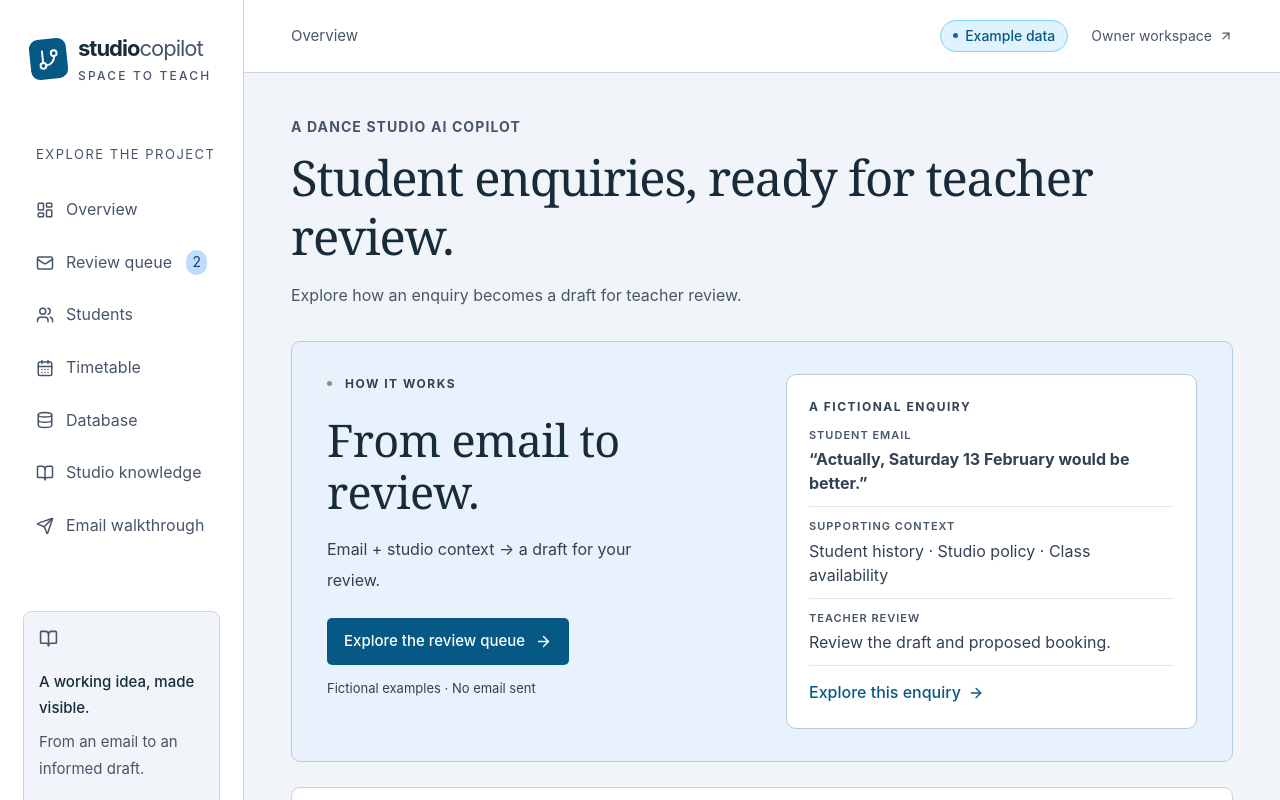
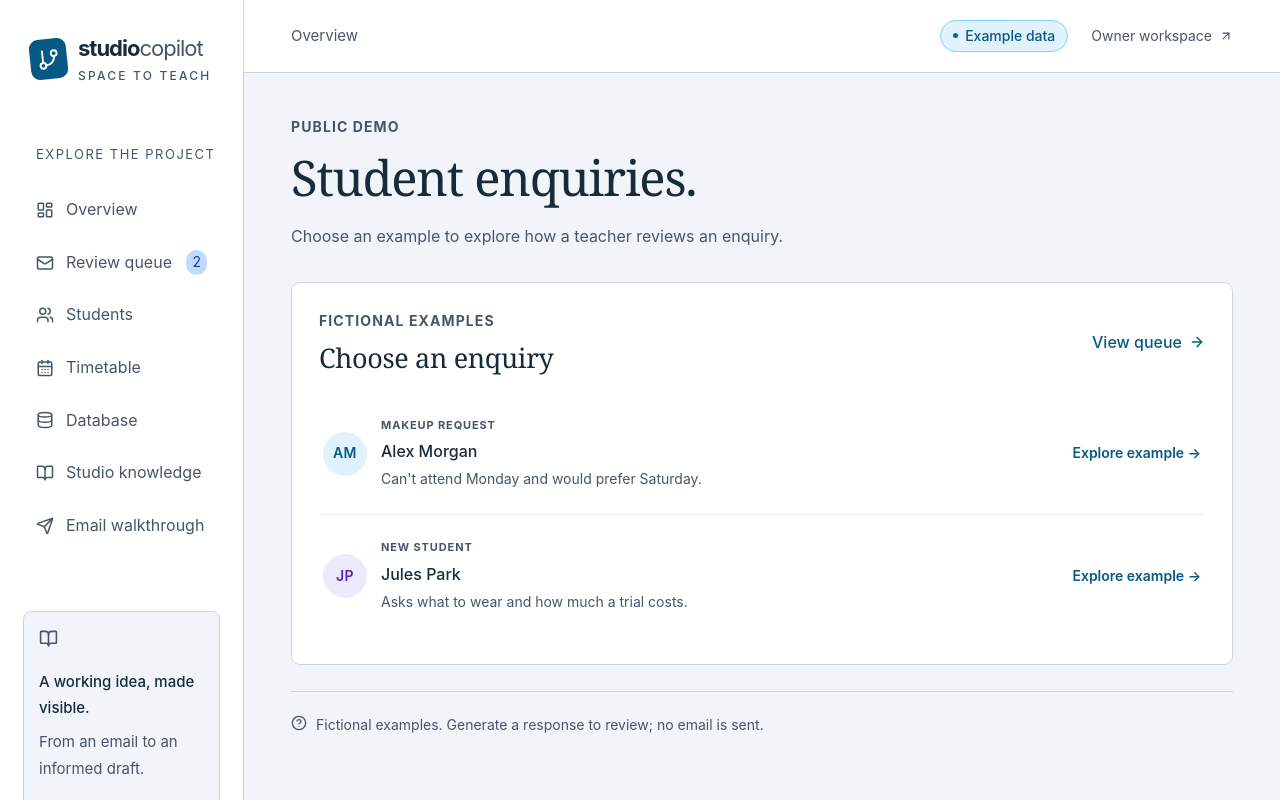
Before and after one commit to manjunjiangclara-cmyk/dance-studio-agent, a React (Vite) app in the folder frontend/: page / in a window 1280 px wide. Shown: the top 800 px of the page. Built offline with nearby package versions, Linux system fonts and the light colour scheme; a web font is replaced by a local one.

Commit message:
Make public homepage an enquiry dashboard

```diff
--- a/frontend/src/App.tsx
+++ b/frontend/src/App.tsx
@@ -589,47 +589,59 @@ function Overview() {
     ]);
     return { runs, students, pending };
   }, [workspace]);
+  if (!workspace) {
     return (
       <>
-      <PageHeader
-        eyebrow={workspace ? "AT A GLANCE" : "A DANCE STUDIO AI COPILOT"}
-        title={
-          workspace
-            ? "Your studio, in view."
-            : "Student enquiries, ready for teacher review."
-        }
-      >
-        {workspace
-          ? "Review enquiries with the conversation and studio context beside you."
-          : "Explore how an enquiry becomes a draft for teacher review."}
+        <PageHeader eyebrow="PUBLIC DEMO" title="Student enquiries.">
+          Choose an example to explore how a teacher reviews an enquiry.
+        </PageHeader>
+        <section
+          className="panel overview-enquiries"
+          aria-labelledby="overview-enquiries-title"
+        >
+          <div className="section-heading">
+            <div>
+              <div className="eyebrow">FICTIONAL EXAMPLES</div>
+              <h2 id="overview-enquiries-title">Choose an enquiry</h2>
+            </div>
+            <Link className="inline-link" to={`${base}/reviews`}>
+              View queue <ArrowRight size={16} />
+            </Link>
+          </div>
+          <LiveReviewCases dashboard />
+        </section>
+        <div className="example-footnote">
+          <CircleHelp size={16} />
+          <p>
+            Fictional examples. Generate a response to review; no email is sent.
+          </p>
+        </div>
+      </>
+    );
+  }
+  return (
+    <>
+      <PageHeader eyebrow="AT A GLANCE" title="Your studio, in view.">
+        Review enquiries with the conversation and studio context beside you.
       </PageHeader>
       <section className="hero panel">
         <div className="hero-copy">
           <div className="eyebrow">
             <span className="availability-dot" />
-            {workspace ? "READY FOR HUMAN REVIEW" : "HOW IT WORKS"}
-          </div>
-          <h2>
-            {workspace
-              ? "Every email has a story behind it."
-              : "From email to review."}
-          </h2>
+            READY FOR HUMAN REVIEW
+          </div>
+          <h2>Every email has a story behind it.</h2>
           <p>
-            {workspace
-              ? "The copilot connects the conversation, student history, and class timetable to prepare a draft for a teacher to review."
-              : "Email + studio context → a draft for your review."}
+            The copilot connects the conversation, student history, and class
+            timetable to prepare a draft for a teacher to review.
           </p>
           <Link className="button primary" to={`${base}/reviews`}>
-            {workspace ? "Open review queue" : "Explore the review queue"}
-            <ArrowRight size={17} />
+            Open review queue <ArrowRight size={17} />
           </Link>
           <span className="hero-caption">
-            {workspace
-              ? "Approval books a proposed session and saves the response."
-              : "Fictional examples · No email sent"}
-          </span>
-        </div>
-        {workspace ? (
+            Approval books a proposed session and saves the response.
+          </span>
+        </div>
         <div
           className="hero-visual"
           aria-label="An email becomes a contextual draft for teacher review"
@@ -678,28 +690,7 @@ function Overview() {
             Assist the judgement. Keep the human.
           </div>
         </div>
-        ) : (
-          <div className="case-preview" aria-label="Example enquiry preview">
-            <span className="eyebrow">A FICTIONAL ENQUIRY</span>
-            <div className="case-preview-step">
-              <small>STUDENT EMAIL</small>
-              <strong>“Actually, Saturday 13 February would be better.”</strong>
-            </div>
-            <div className="case-preview-step">
-              <small>SUPPORTING CONTEXT</small>
-              <span>Student history · Studio policy · Class availability</span>
-            </div>
-            <div className="case-preview-step">
-              <small>TEACHER REVIEW</small>
-              <span>Review the draft and proposed booking.</span>
-            </div>
-            <Link className="inline-link" to="/demo/reviews/live-booking">
-              Explore this enquiry <ArrowRight size={16} />
-            </Link>
-          </div>
-        )}
       </section>
-      {workspace && (
       <div className="metric-grid">
         <Metric
           value={value?.pending.total}
@@ -714,15 +705,12 @@ function Overview() {
           icon={<Users size={20} />}
         />
       </div>
-      )}
       <ErrorBox error={error} retry={refresh} />
       <section className="panel">
         <div className="section-heading">
           <div>
-            {workspace && (
             <div className="eyebrow">THE CONVERSATION CONTINUES</div>
-            )}
-            <h2>{workspace ? "Recent enquiries" : "Choose an enquiry"}</h2>
+            <h2>Recent enquiries</h2>
           </div>
           <Link className="inline-link" to={`${base}/reviews`}>
             View all <ArrowRight size={16} />
@@ -731,27 +719,13 @@ function Overview() {
         {loading && !value ? (
           <Loading />
         ) : (
-          value &&
-          (workspace ? (
-            <RunRows runs={value.runs.items} />
-          ) : (
-            <LiveReviewCases />
-          ))
+          value && <RunRows runs={value.runs.items} />
         )}
       </section>
-      {!workspace && (
-        <div className="example-footnote">
-          <CircleHelp size={16} />
-          <p>
-            Fictional examples. Review queue responses are generated on request;
-            other records are predefined. No real studio or student is
-            represented.
-          </p>
-        </div>
-      )}
     </>
   );
 }
+
 function Metric({
   value,
   label,
--- a/frontend/src/LiveReviewQueue.tsx
+++ b/frontend/src/LiveReviewQueue.tsx
@@ -13,6 +13,7 @@ const cases: {
   subject: string;
   email: string;
   description: string;
+  category: string;
   received: string;
   messageTimes: string[];
 }[] = [
@@ -20,7 +21,8 @@ const cases: {
     scenario: "booking",
     subject: "Makeup for Monday 8 February",
     email: "alex@example.test",
-    description: "A makeup request with a change of preferred day.",
+    description: "Can't attend Monday and would prefer Saturday.",
+    category: "MAKEUP REQUEST",
     received: "2027-02-07",
     messageTimes: ["2027-02-07T10:00:00+11:00", "2027-02-07T10:05:00+11:00"],
   },
@@ -28,7 +30,8 @@ const cases: {
     scenario: "document",
     subject: "Questions about starting ballet",
     email: "jules@example.test",
-    description: "A beginner asks about starting ballet and trial fees.",
+    description: "Asks what to wear and how much a trial costs.",
+    category: "NEW STUDENT",
     received: "2027-02-07",
     messageTimes: ["2027-02-07T10:00:00+11:00"],
   },
@@ -103,7 +106,11 @@ export function LiveReviewQueue() {
   );
 }
 
-export function LiveReviewCases() {
+export function LiveReviewCases({
+  dashboard = false,
+}: {
+  dashboard?: boolean;
+}) {
   return (
     <div className="run-list">
       {cases.map((item) => (
@@ -116,15 +123,26 @@ export function LiveReviewCases() {
             {item.scenario === "booking" ? "AM" : "JP"}
           </span>
           <span className="run-person">
-            <strong>{item.subject}</strong>
+            {dashboard && (
+              <span className="dashboard-case-category">{item.category}</span>
+            )}
+            <strong>
+              {dashboard ? tourFixtures[item.scenario].student : item.subject}
+            </strong>
             <span className="case-description">{item.description}</span>
-            <span>{item.email}</span>
+            {!dashboard && <span>{item.email}</span>}
           </span>
-          <span className="run-meta live-case-date">
-            <time dateTime={item.received}>
-              {formatReceived(item.received)}
-            </time>
-          </span>
+          {dashboard ? (
+            <span className="dashboard-case-action">
+              Explore example <span aria-hidden="true">→</span>
+            </span>
+          ) : (
+            <span className="run-meta live-case-date">
+              <time dateTime={item.received}>
+                {formatReceived(item.received)}
+              </time>
+            </span>
+          )}
         </Link>
       ))}
     </div>
--- a/frontend/src/style.css
+++ b/frontend/src/style.css
@@ -4297,38 +4297,33 @@ h3 {
   overflow-wrap: anywhere;
 }
 
-/* Concrete example shown on the public overview. */
-.case-preview {
-  align-self: center;
-  background: #fff;
-  border: 1px solid #b8c9dc;
-  border-radius: 10px;
-  padding: 22px;
-  margin-left: 24px;
-}
-.case-preview-step {
-  padding: 11px 0;
-  border-bottom: 1px solid #e2e8f0;
-  line-height: 1.5;
-  color: #334155;
-}
-.case-preview-step small {
-  display: block;
-  color: #475569;
-  font-size: 11px;
-  font-weight: 600;
-  letter-spacing: 1px;
-  margin-bottom: 4px;
-}
-.case-preview .inline-link {
-  margin-top: 14px;
+/* Fictional enquiries on the public overview. */
+.overview-enquiries .run-row {
+  padding: 24px 4px;
+}
+.overview-enquiries .avatar {
+  width: 44px;
+  height: 44px;
 }
 .run-person > .case-description {
   white-space: normal;
   overflow: visible;
 }
-@media (max-width: 900px) {
-  .case-preview {
-    margin: 24px 0 0;
-  }
-}
+.run-person > .dashboard-case-category {
+  color: #475569;
+  font-size: 11px;
+  font-weight: 650;
+  letter-spacing: 0.08em;
+  margin: 0 0 5px;
+}
+.dashboard-case-action {
+  color: #075985;
+  font-size: 14px;
+  font-weight: 600;
+  white-space: nowrap;
+}
+@media (max-width: 650px) {
+  .dashboard-case-action {
+    margin-left: 56px;
+  }
+}
```
Also changed, not shown: 1 other file (tests, documents, lock files or other folders). Lines whose indentation alone changed are shown as unchanged.
